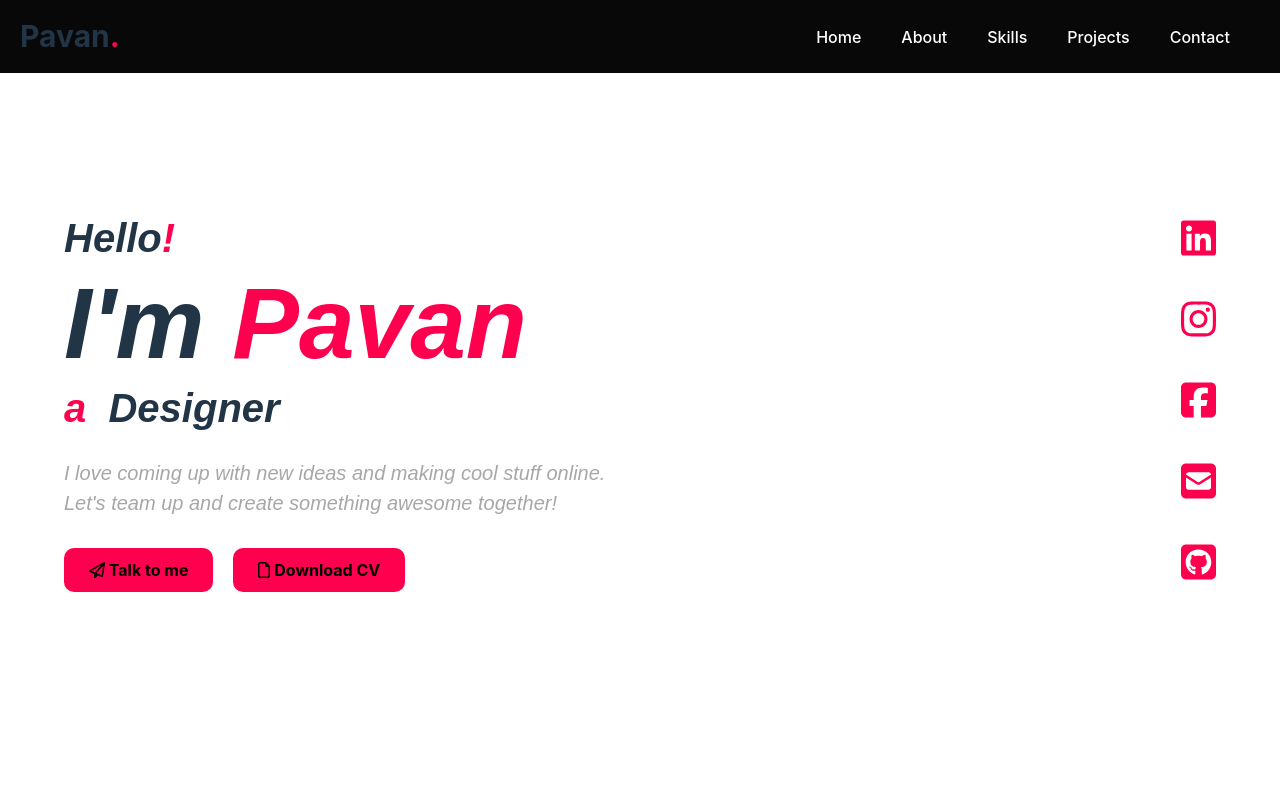
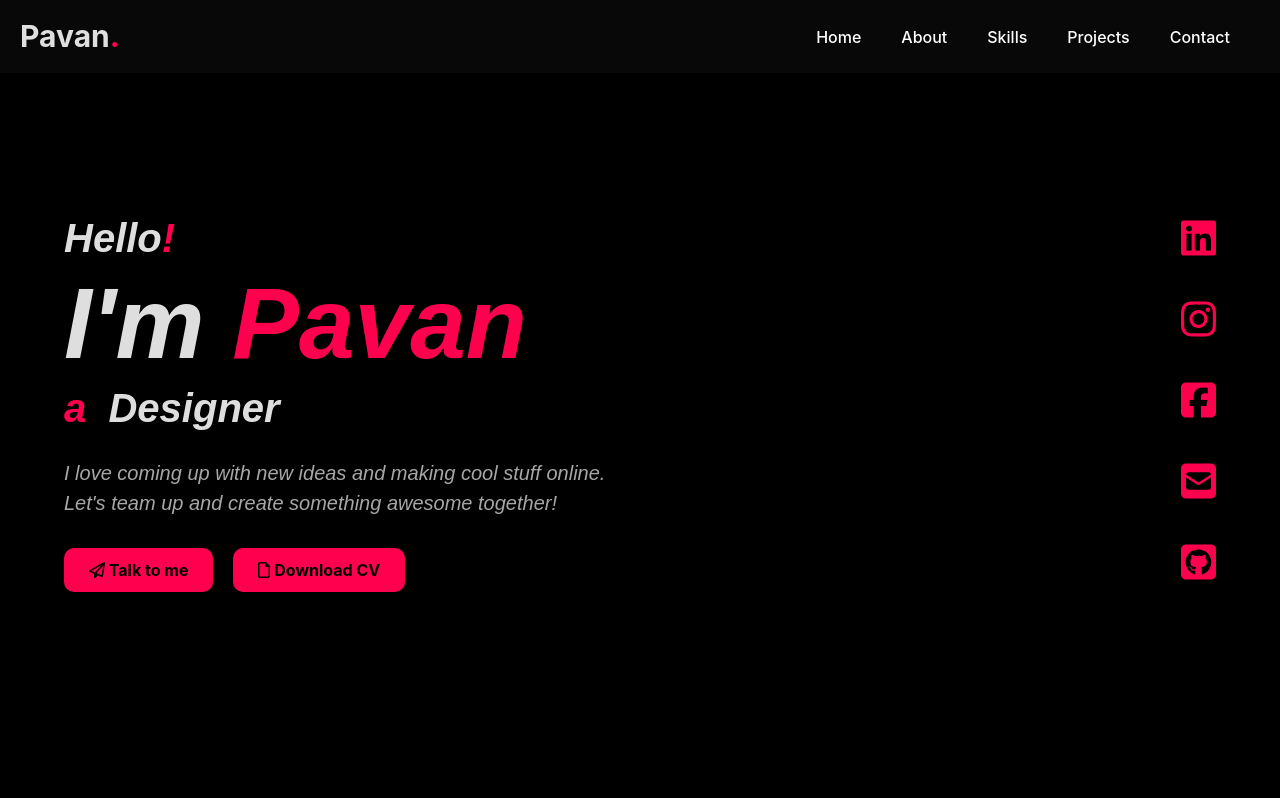
Before and after one commit to Pavanz09/My-Portfolio, a React (Vite) app: page / in a window 1280 px wide. Shown: the top 798 px of the page. Built offline with nearby package versions, Linux system fonts and the light colour scheme.

Commit message:
Update index.css

```diff
--- a/src/index.css
+++ b/src/index.css
@@ -5,7 +5,7 @@
 
   color-scheme: light dark;
   color: rgba(255, 255, 255, 0.87);
-  background-color: #080808;
+  background-color: #000000;
 
   font-synthesis: none;
   text-rendering: optimizeLegibility;
@@ -54,8 +54,8 @@ button:focus-visible {
 
 @media (prefers-color-scheme: light) {
   :root {
-    color: #213547;
-    background-color: #ffffff;
+    color: rgba(255, 255, 255, 0.87);;
+    background-color: #000000;
   }
   a:hover {
     color: #747bff;
```
